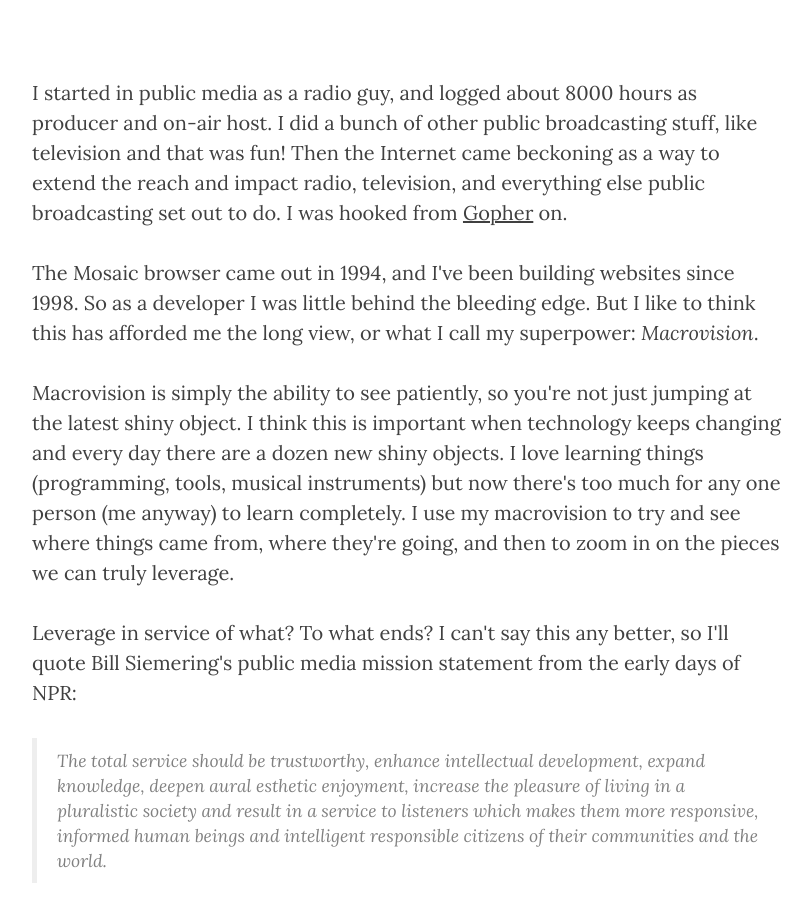
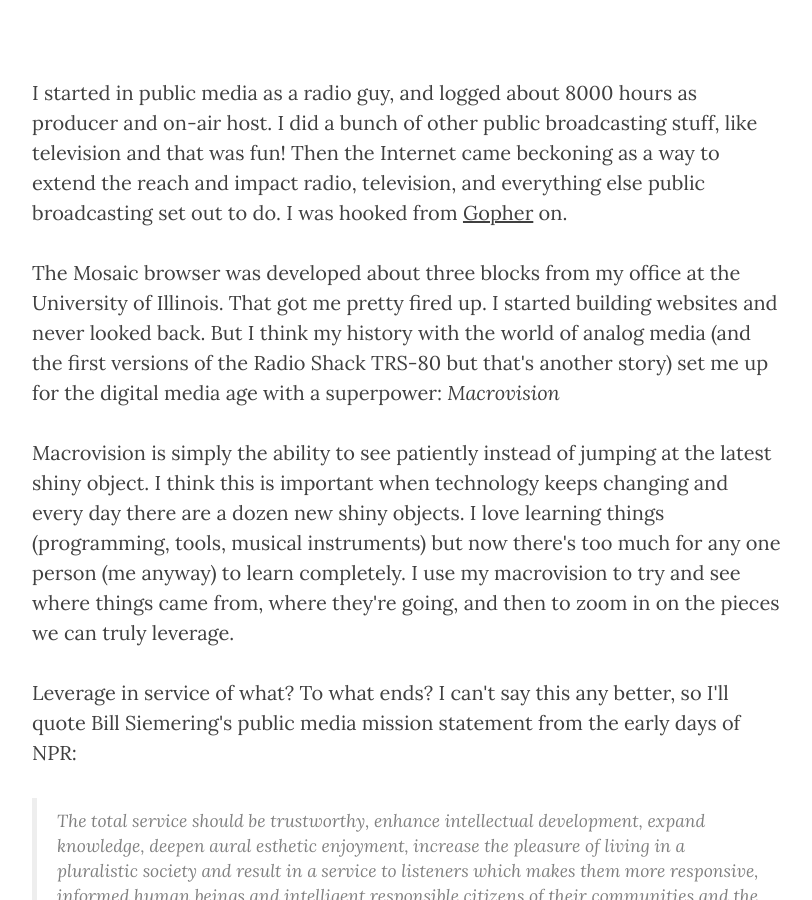
Before and after one commit to jackbrighton/jackbrighton.github.io, a Jekyll site: the page built from about.html, in a window 1280 px wide and 900 px high, scrolled down 450 px. Shown: the whole window, without its empty margins (233-1045 px from the left). Built offline with Jekyll 4.4.1, drawn with Linux system fonts in a browser that asks for light colours; nearby versions of some CDN libraries.

Commit message:
more edits to about page

```diff
--- a/about.html
+++ b/about.html
@@ -7,9 +7,9 @@ header-img: "img/zion.jpg"
 
 <p>I started in public media as a radio guy, and logged about 8000 hours as producer and on-air host. I did a bunch of other public broadcasting stuff, like television and that was fun! Then the Internet came beckoning as a way to extend the reach and impact radio, television, and everything else public broadcasting set out to do. I was hooked from <a href="http://en.wikipedia.org/wiki/Gopher_(protocol)" title="Gopher entry on Wikipedia">Gopher</a> on.</p>
 
-<p>The Mosaic browser came out in 1994, and I've been building websites since 1998. So as a developer I was little behind the bleeding edge. But I like to think this has afforded me the long view, or what I call my superpower: <em>Macrovision</em>.</p>
+<p>The Mosaic browser was developed about three blocks from my office at the University of Illinois. That got me pretty fired up. I started building websites and never looked back. But I think my history with the world of analog media (and the first versions of the Radio Shack TRS-80 but that's another story) set me up for the digital media age with a superpower: <em>Macrovision</em></p>
 
-<p>Macrovision is simply the ability to see patiently, so you're not just jumping at the latest shiny object. I think this is important when technology keeps changing and every day there are a dozen new shiny objects. I love learning things (programming, tools, musical instruments) but now there's too much for any one person (me anyway) to learn completely. I use my macrovision to try and see where things came from, where they're going, and then to zoom in on the pieces we can truly leverage.</p>
+<p>Macrovision is simply the ability to see patiently instead of jumping at the latest shiny object. I think this is important when technology keeps changing and every day there are a dozen new shiny objects. I love learning things (programming, tools, musical instruments) but now there's too much for any one person (me anyway) to learn completely. I use my macrovision to try and see where things came from, where they're going, and then to zoom in on the pieces we can truly leverage.</p>
 
 <p>Leverage in service of what? To what ends? I can't say this any better, so I'll quote Bill Siemering's public media mission statement from the early days of NPR:</p>
 
```
